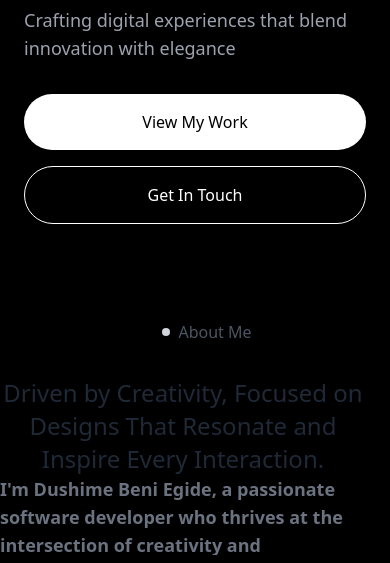
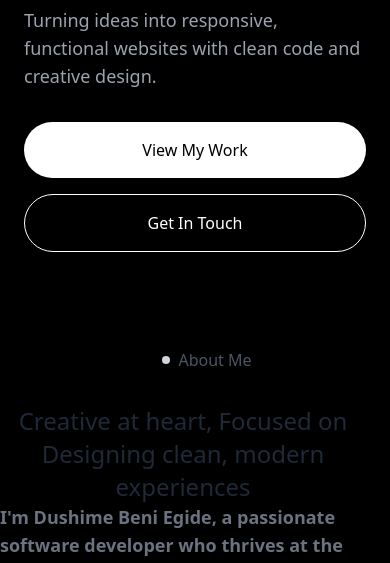
Before and after one commit to bdushime/Portfolio, a website: page index.html in a window 390 px wide. Shown: the part 522-1085 px from the top of the page. Drawn offline with nearby package versions, Linux system fonts and the light colour scheme.

Commit message:
responsivness

```diff
--- a/index.html
+++ b/index.html
@@ -91,7 +91,7 @@
             <div class="uppercase text-gray-300 text-4xl sm:text-6xl lg:text-8xl font-bold font-serif">Egide</div>
             <div class="uppercase text-gray-300 font-bold font-sans">Web developer</div>
             <p class="text-lg sm:text-xl lg:text-2xl text-gray-400 mb-8 max-w-2xl">
-                Crafting digital experiences that blend innovation with elegance
+                Turning ideas into responsive, functional websites with clean code and creative design.
             </p>
 
             <div class="flex flex-col sm:flex-row gap-4 justify-center lg:justify-start lg:mr-24">
@@ -118,11 +118,11 @@
             <!--second part-->
             <div class="w-full lg:w-1/2 flex flex-col items-center lg:items-end pr-6 lg:pr-10 mt-8 lg:mt-0">
                 <div class="text-2xl sm:text-3xl lg:text-4xl font-light leading-snug text-gray-800 text-center lg:text-end">
-                    <p class="lg:text-right">Driven by Creativity, Focused on </p>
-                    <p class="lg:text-left">Designs That Resonate and Inspire Every Interaction.</p>
+                    <p class="lg:text-right"> Creative at heart, Focused on </p>
+                    <p class="lg:text-left">Designing clean, modern experiences</p>
                     <p id="introText" class="text-left text-lg sm:text-xl font-bold text-gray-500 overflow-hidden transition-all duration-500 max-h-20">
                         I'm Dushime Beni Egide, a passionate software developer who thrives at the intersection of creativity and functionality. I build elegant, efficient, and user-centered digital experiences that not only solve real-world problems but also engage and inspire users.
-                        <span class="block mt-2">Designs That Resonate and Inspire Every Interaction.</span>
+
                     </p>
 
                     <button
```
